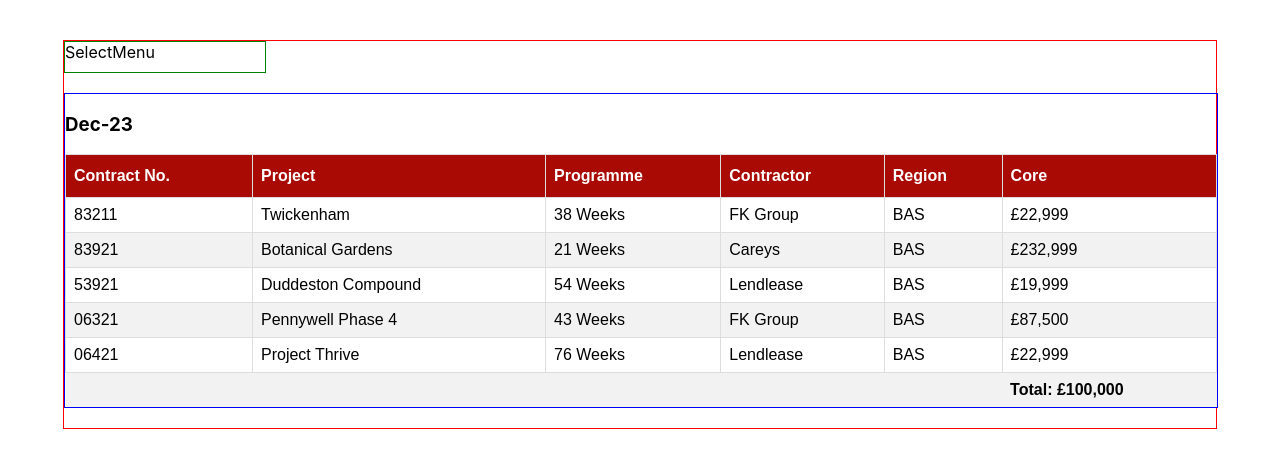
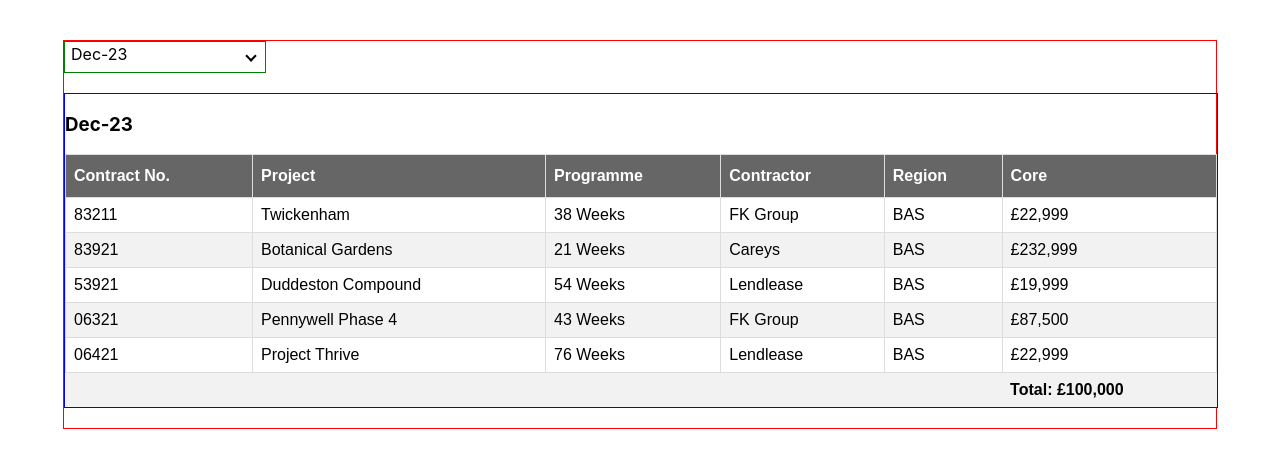
Before and after one commit to stalliardo/contract-awards, a React (Create React App) app in the folder client/: page / in a window 1280 px wide. Shown: the top 468 px of the page. Built offline with nearby package versions, Linux system fonts and the light colour scheme.

Commit message:
Added logic to the SelectMenu component

```diff
--- a/client/src/components/awards/AwardsPage.js
+++ b/client/src/components/awards/AwardsPage.js
@@ -6,7 +6,7 @@ const AwardsPage = () => {
     return (
         <div className='awards-page-container'>
             <div className='awards-select-menu-container'>
-                <SelectMenu />
+                <SelectMenu placeholder="Dec-23"/>
             </div>
             <div className='awards-page-table-container'>
                 <h3>Dec-23</h3>
--- a/client/src/components/selectMenu/SelectMenu.js
+++ b/client/src/components/selectMenu/SelectMenu.js
@@ -1,8 +1,50 @@
-import React from 'react'
+import React, { useState } from 'react'
+import './select-menu.css';
 
-const SelectMenu = () => {
+const menuOptions = [
+  {value: "Oct-23"},
+  {value: "Nov-23"},
+  {value: "Dec-23"},
+  {value: "Jan-24"},
+  {value: "Feb-24"},
+  {value: "Mar-24"},
+]
+
+const MenuItem = ({ value, handleClick }) => {
+  return <div className="item" onClick={handleClick}>{value}</div>
+}
+
+const SelectMenu = ({ value, label, name, handleChange, menuItems, placeholder }) => {
+  const [isOpen, setIsOpen] = useState(false);
+  const [defaultValue, setDefaultValue] = useState(placeholder);
+
+  const toggleIsOpen = () => {
+    console.log('toggle clicked + isopen = ', isOpen);
+    setIsOpen((prev) => !prev);
+  }
+
+  const handleMenuItemSelected = (item) => {
+    console.log('item selected = ', item.value);
+    setIsOpen(false);
+    setDefaultValue(item.value);
+    // TODO update table data based off of selection
+  }
+
   return (
-    <div>SelectMenu</div>
+    <div className='select-menu'>
+      <div className='placeholder-container' onClick={toggleIsOpen}>
+        <p className='placeholder-p'>{defaultValue}</p>
+        {/* <p><i className={`arrow ${isOpen ? "up" : "down"}`}></i></p> */}
+        <p><i className={`arrow down`}></i></p>
+      </div>
+      <div className={`select-menu-dropdown-container ${isOpen ? "open" : ""}`}>
+        {
+          menuOptions.map((item, index) => (
+            <MenuItem  value={item.value} key={index} handleClick={() => handleMenuItemSelected(item)}/>
+          ))
+        }
+      </div>
+    </div>
   )
 }
 
--- /dev/null
+++ b/client/src/components/selectMenu/select-menu.css
@@ -0,0 +1,55 @@
+.select-menu {
+   p {
+    margin: 0
+   }
+
+   .placeholder-container {
+    display: flex;
+    flex-direction: row;
+    justify-content: space-between;
+    padding: 2px 10px 2px 6px;
+    caret-color: transparent;
+
+    .placeholder-p {
+    }
+
+
+   }
+
+   &:hover {
+    cursor: pointer;
+   }
+
+   .select-menu-dropdown-container {
+      background-color: rgb(255, 255, 255);
+      position: relative;
+      display: none;
+      /* z-index: 2; */
+      height: fit-content;
+      /* padding: 8px; */
+      border: 1px solid grey;
+
+      .item {
+        padding: 4px;
+      }
+
+      .item:nth-child(even){background-color: #f2f2f2;}
+
+      .item:hover {
+         cursor: pointer;
+         background-color: #ddd;
+      }
+
+   }
+
+   .select-menu-dropdown-container.open {
+      display: block;
+      top: 10px;
+   }
+
+
+
+
+
+
+}
--- a/client/src/index.css
+++ b/client/src/index.css
@@ -40,6 +40,23 @@ code {
   padding-top: 12px;
   padding-bottom: 12px;
   text-align: left;
-  background-color: #aa0a04;
+  background-color: #666666;
   color: white;
 }
+
+.arrow {
+  border: solid black;
+  border-width: 0 2px 2px 0;
+  display: inline-block;
+  padding: 3px;
+}
+
+.up {
+  transform: rotate(-135deg);
+  -webkit-transform: rotate(-135deg);
+}
+
+.down {
+  transform: rotate(45deg);
+  -webkit-transform: rotate(45deg);
+}
```
